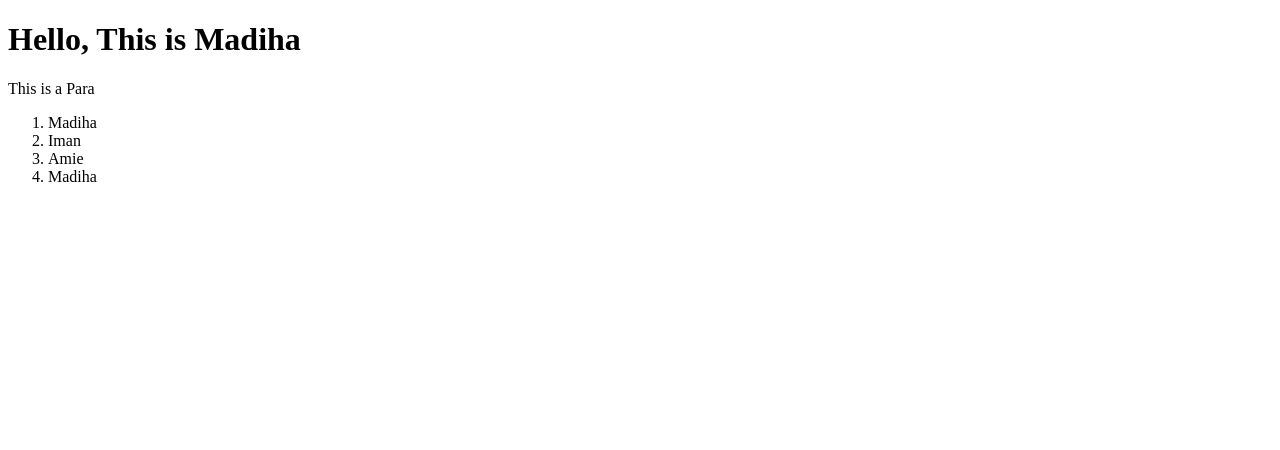
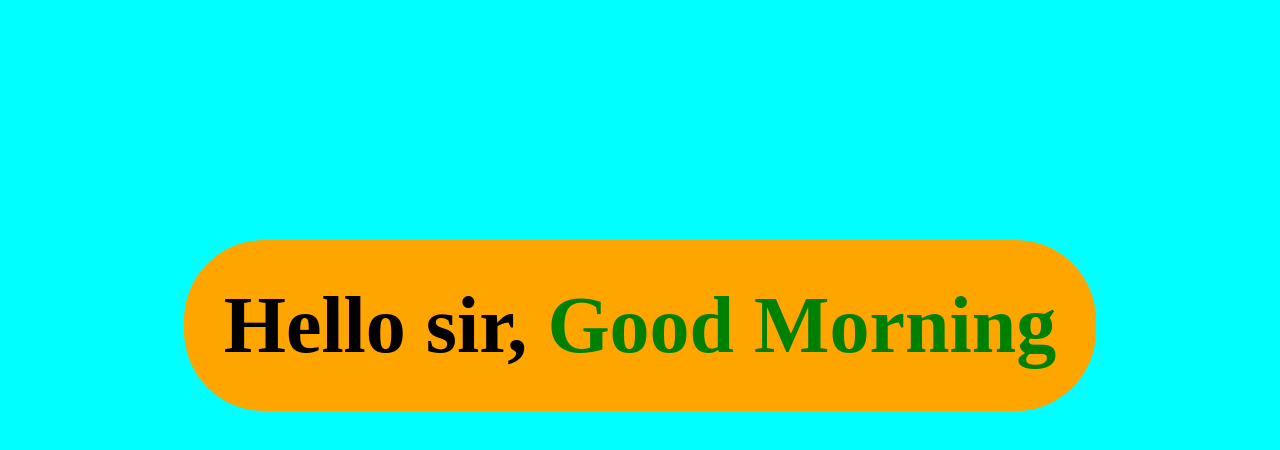
Before and after one commit to MadihaMassoudi/ChangesWhenClickedInReactjs, a React (Create React App) app: page / in a window 1280 px wide. Shown: the top 450 px of the page. Built offline with nearby package versions, Linux system fonts and the light colour scheme; a web font is replaced by a local one.

Commit message:
Mini-project-with-components

```diff
--- a/src/App.jsx
+++ b/src/App.jsx
@@ -1,14 +1,31 @@
 import React from "react";
-import HeadingComponent from './HeadingComponent';
-import ParaComponent from './ParaComponent';
-import ListComponent from "./ListComponent";
+
 
 function App(){
+
+    let currDate = new Date();
+    currDate = currDate.getHours();
+
+    let greetings = "";
+
+    let cssStyle = {};
+
+    if(currDate >= 1 && currDate < 12){
+        greetings = "Good Morning";
+        cssStyle.color = "Green"
+    }else if(currDate >= 12 && currDate < 19){
+        greetings = "Good Afternoon";
+        cssStyle.color = "Pink"
+    }else{
+        greetings = "Good Night";
+        cssStyle.color = "purple"
+    }
     return (
+
     <>
-        <HeadingComponent />
-        <ParaComponent />
-        <ListComponent />
+    <div>
+        <h1> Hello sir, <span style={cssStyle}> {greetings}</span> </h1>
+    </div>
     </>
     )
 }
--- a/src/HeadingComponent.jsx
+++ /dev/null
@@ -1,7 +0,0 @@
-import React from 'react';
-
-function HeadingComponent(){
-    return <h1>Hello, This is Madiha</h1>
-}
-
-export default HeadingComponent;
--- a/src/ListComponent.jsx
+++ /dev/null
@@ -1,14 +0,0 @@
-import React from "react";
-
-function ListComponent() {
-  return (
-    <ol>
-      <li>Madiha</li>
-      <li>Iman</li>
-      <li>Amie</li>
-      <li>Madiha</li>
-    </ol>
-  );
-}
-
-export default ListComponent;
--- a/src/ParaComponent.jsx
+++ /dev/null
@@ -1,7 +0,0 @@
-import React from 'react';
-
-function ParaComponent(){
-    return <p>This is a Para</p>
-}
-
-export default ParaComponent;
--- /dev/null
+++ b/src/index.css
@@ -0,0 +1,20 @@
+*{margin: 0px; padding: 0px; box-sizing: border-box;}
+
+body{
+    background-color: aqua;
+}
+
+div{
+    display: flex;
+    justify-content: center;
+    position: relative;
+    top: 120px;
+}
+
+div h1{
+    background-color: orange;
+    border-radius: 80px;
+    padding: 40px;
+    font-size: 80px;
+
+}
--- a/src/index.js
+++ b/src/index.js
@@ -1,6 +1,7 @@
 import React from "react";
 import ReactDOM from "react-dom";
 import App from "./App";
+import "./index.css";
 
 ReactDOM.render(
   <>
```
Also changed, not shown: src/indexx.css (added).
